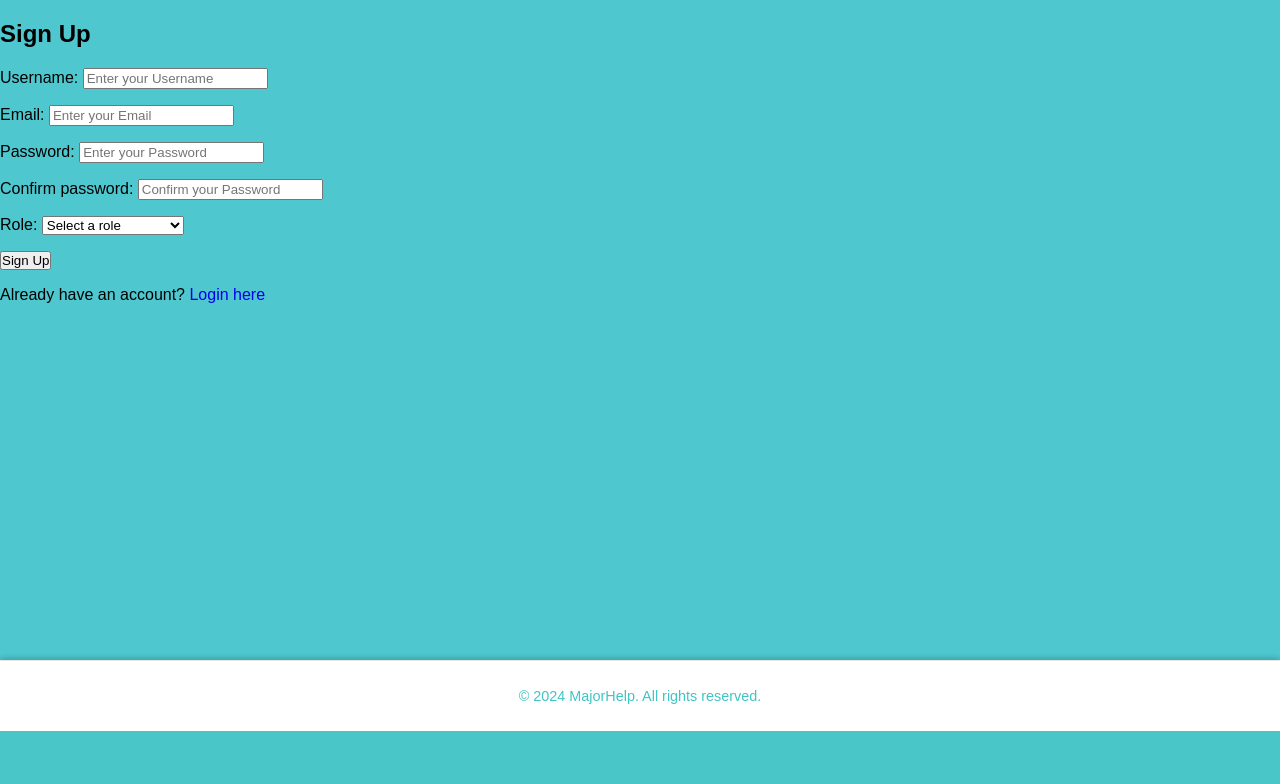
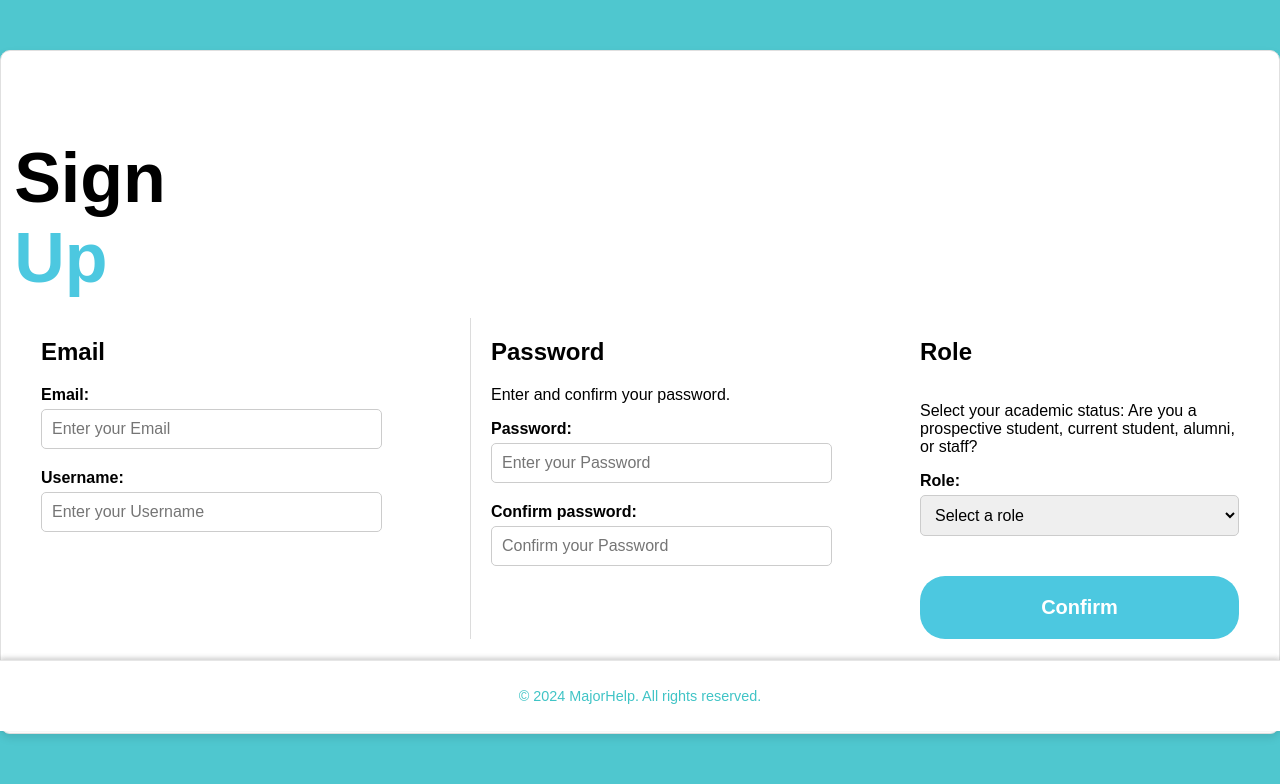
Before and after one commit to JosephPreuss/MajorHelp, a Django app: page /accounts/signup/ in a window 1280 px wide. Shown: the part 69-853 px from the top of the page. Before the commit the page ends 800 px from the top, so only its background shows below. Run offline with Django 4.2, Linux system fonts and the light colour scheme.

Commit message:
sign up formatted and stylized

```diff
--- /dev/null
+++ b/MajorHelp/static/css/signup.css
@@ -0,0 +1,112 @@
+/* signup.css */
+
+/* Overall Signup Container */
+.signup-container {
+    display: flex;
+    flex-direction: column;
+    align-items: center;
+    padding: 40px;
+    border: 1px solid #e0e0e0;
+    border-radius: 10px;
+    max-width: 1500px;
+    margin: 50px auto;
+    background-color: rgb(255, 255, 255);
+    box-shadow: 0 4px 8px rgba(0, 0, 0, 0.1);
+}
+
+/* Header Styling */
+.signup-header {
+    text-align: left;
+    margin-right: 1120px;
+}
+
+.signup-header h1 {
+    text-align: left;          /* Aligns the text to the left */
+    font-size: 70px;
+    margin-bottom: 20px;       /* Optional: Adds space below the header */
+    font-weight: bold;         /* Makes the text bold */
+    color: #000;               /* Adjusts the color if needed */
+    padding-left: 20px;        /* Adds a little space on the left for better alignment */
+}
+
+.signup-header .highlight {
+    color: #4cc8e0;
+}
+
+/* Form Group Styling */
+.signup-form .form-group {
+    display: flex;
+    gap: 110px;
+    width: 100%;
+}
+
+.form-section {
+    flex: 1;
+}
+
+/* Password Section Styling */
+.password-section {
+    border-left: 1px solid #dcdcdc;
+    padding-left: 20px;
+}
+
+/* Role Section Styling */
+.role-section {
+    display: flex;
+    flex-direction: column;
+    align-items: left;
+}
+
+.input-group {
+    margin-bottom: 20px;
+}
+
+.input-group label {
+    display: block;
+    font-weight: bold;
+    margin-bottom: 5px;
+}
+
+/* Input Fields */
+.signup-form input,
+.signup-form select {
+    width: 100%;
+    padding: 10px;
+    border: 1px solid #ccc;
+    border-radius: 5px;
+    font-size: 1rem;
+}
+
+/* Confirm Button */
+.confirm-button {
+    margin-top: 20px;
+    padding: 20px 70px;
+    background-color: #4cc8e0;
+    color: #fff;
+    border: none;
+    border-radius: 25px;
+    font-weight: bold;
+    cursor: pointer;
+    transition: all 0.3s;
+    text-align: center;
+    font-size: 20px;
+}
+
+.confirm-button:hover {
+    background-color: #3ea5c1;
+    transform: translateY(-3px);
+}
+
+/* Footer */
+.signup-footer {
+    margin-top: 20px;
+}
+
+.signup-footer a {
+    color: #4cc8e0;
+    text-decoration: none;
+}
+
+.signup-footer a:hover {
+    text-decoration: underline;
+}
--- a/MajorHelp/templates/base.html
+++ b/MajorHelp/templates/base.html
@@ -11,6 +11,7 @@
     <link rel="stylesheet" href="{% static 'css/footer.css' %}">
     <link rel="stylesheet" href="{% static 'css/home.css' %}">
     <link rel="stylesheet" href="{% static 'css/login.css' %}">
+    <link rel="stylesheet" href="{% static 'css/signup.css' %}">
 
 
     <link rel="stylesheet" href="{% block stylesheet %}{% static 'css/styles.css' %}{% endblock %}">
--- a/MajorHelp/templates/registration/login.html
+++ b/MajorHelp/templates/registration/login.html
@@ -20,3 +20,4 @@
     </div>
 </div>
 {% endblock %}
+g
--- a/MajorHelp/templates/registration/signup.html
+++ b/MajorHelp/templates/registration/signup.html
@@ -4,12 +4,57 @@
 {% block title %}Sign Up{% endblock %}
 
 {% block content %}
-    <h2>Sign Up</h2>
-    <form method="post">
+<div class="signup-container">
+    <div class="signup-header">
+        <h1>Sign <span class="highlight">Up</span></h1>
+    </div>
+    <form method="post" class="signup-form">
         {% csrf_token %}
-        {{ form.as_p }}
-        <button type="submit">Sign Up</button>
+        <div class="form-group">
+            <!-- Left Section for Email and Username -->
+            <div class="form-section">
+                <h2>Email</h2>
+                <div class="input-group">
+                    {{ form.email.label_tag }}
+                    {{ form.email }}
+                    {{ form.email.errors }}
+                </div>
+                <div class="input-group">
+                    {{ form.username.label_tag }}
+                    {{ form.username }}
+                    {{ form.username.errors }}
+                </div>
+            </div>
+
+            <!-- Middle Section for Passwords -->
+            <div class="form-section password-section">
+                <h2>Password</h2>
+                <p>Enter and confirm your password.</p>
+                <div class="input-group">
+                    {{ form.password.label_tag }}
+                    {{ form.password }}
+                    {{ form.password.errors }}
+                </div>
+                <div class="input-group">
+                    {{ form.confirm_password.label_tag }}
+                    {{ form.confirm_password }}
+                    {{ form.confirm_password.errors }}
+                </div>
+            </div>
+
+            <!-- Right Section for Role -->
+            <div class="form-section role-section">
+                <h2>Role</h2>
+                <p>Select your academic status: Are you a prospective student, current student, alumni, or staff?</p>
+                <div class="input-group">
+                    {{ form.role.label_tag }}
+                    {{ form.role }}
+                    {{ form.role.errors }}
+                </div>
+                <button type="submit" class="confirm-button">Confirm</button>
+            </div>
+        </div>
     </form>
-
-    <p>Already have an account? <a href="{% url 'MajorHelp:login' %}">Login here</a></p>
+    <p class="signup-footer">Already have an account? <a href="{% url 'MajorHelp:login' %}">Login here</a></p>
+</div>
 {% endblock %}
```
